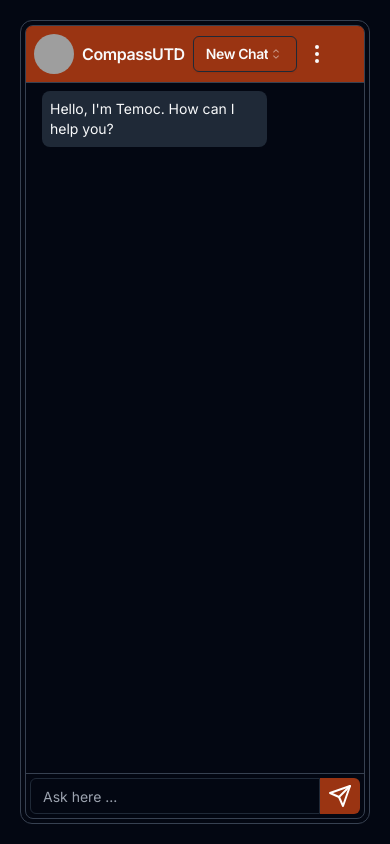
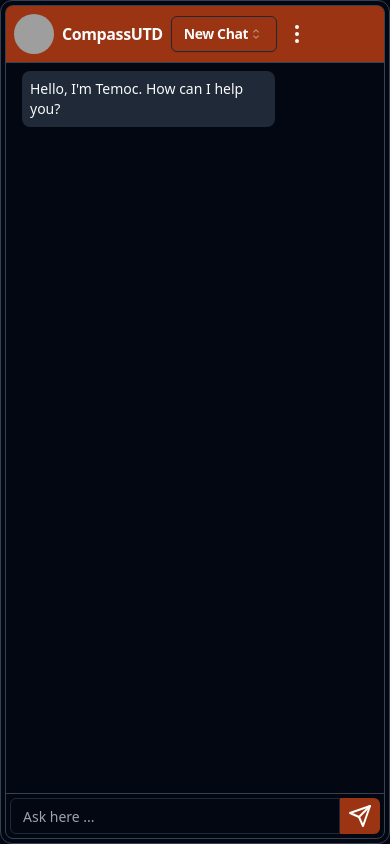
Before and after one commit to arihanv/CompassUTD, a Next.js app: page / in a window 390 px wide. Built offline with nearby package versions, Linux system fonts and the light colour scheme; grey boxes are pictures that could not be loaded.

Commit message:
feat: Add UI Support for Mobile Devices

```diff
--- a/app/api/id/route.tsx
+++ b/app/api/id/route.tsx
@@ -1,7 +1,7 @@
 import { NextResponse, NextRequest } from "next/server";
 const { MongoClient, ServerApiVersion } = require("mongodb");
-const uri =
-  "mongodb+srv://admin:Nx953vDh6wVms8Ih@compass-utd.gc5s9o8.mongodb.net/?retryWrites=true&w=majority";
+const uri =""
+  // "mongodb+srv://admin:Nx953vDh6wVms8Ih@compass-utd.gc5s9o8.mongodb.net/?retryWrites=true&w=majority";
 
 export async function POST(req: NextRequest) {
   const client = new MongoClient(uri, {
--- a/app/globals.css
+++ b/app/globals.css
@@ -68,6 +68,7 @@
   }
 }
 
+
 @layer base {
   * {
     @apply border-border;
@@ -87,6 +88,7 @@
     color: white;
   }
 
+
   @keyframes flicker {
     0% {
       opacity: 0;
--- a/app/layout.tsx
+++ b/app/layout.tsx
@@ -16,7 +16,8 @@ export default function RootLayout({
 }) {
   return (
     <html lang="en">
-      <body className={inter.className}>
+      <meta name="viewport" content="width=device-width, initial-scale=1.0, maximum-scale=1.0, user-scalable=0" />
+      <body>
       <ThemeProvider attribute="class" defaultTheme="dark" enableSystem>
         {children}
         </ThemeProvider>
--- a/app/page.tsx
+++ b/app/page.tsx
@@ -2,8 +2,8 @@ import Chat from "@/components/chat";
 
 export default function Home() {
   return (
-    <div className="flex justify-center h-[100vh] items-center">
-      <div className="max-w-[500px] w-full p-5 md:max-h-[700px] h-full">
+    <div className="flex justify-center h-[calc(100dvh)] items-center">
+      <div className="max-w-[500px] w-full md:p-5 md:max-h-[700px] h-full">
         <Chat />
       </div>
     </div>
--- a/components/chat.tsx
+++ b/components/chat.tsx
@@ -207,6 +207,13 @@ export default function Chat() {
           <Input
             className="rounded-r-none focus-visible:ring-0"
             type="text"
+            onBlur={() => {
+              window.scrollTo({
+                top: 0,
+                left: 0,
+                behavior: 'smooth'
+              });
+            }}
             value={input}
             onChange={(e) => setInput(e.target.value)}
             onKeyDown={(e) => e.key === "Enter" && send(input)}
```
